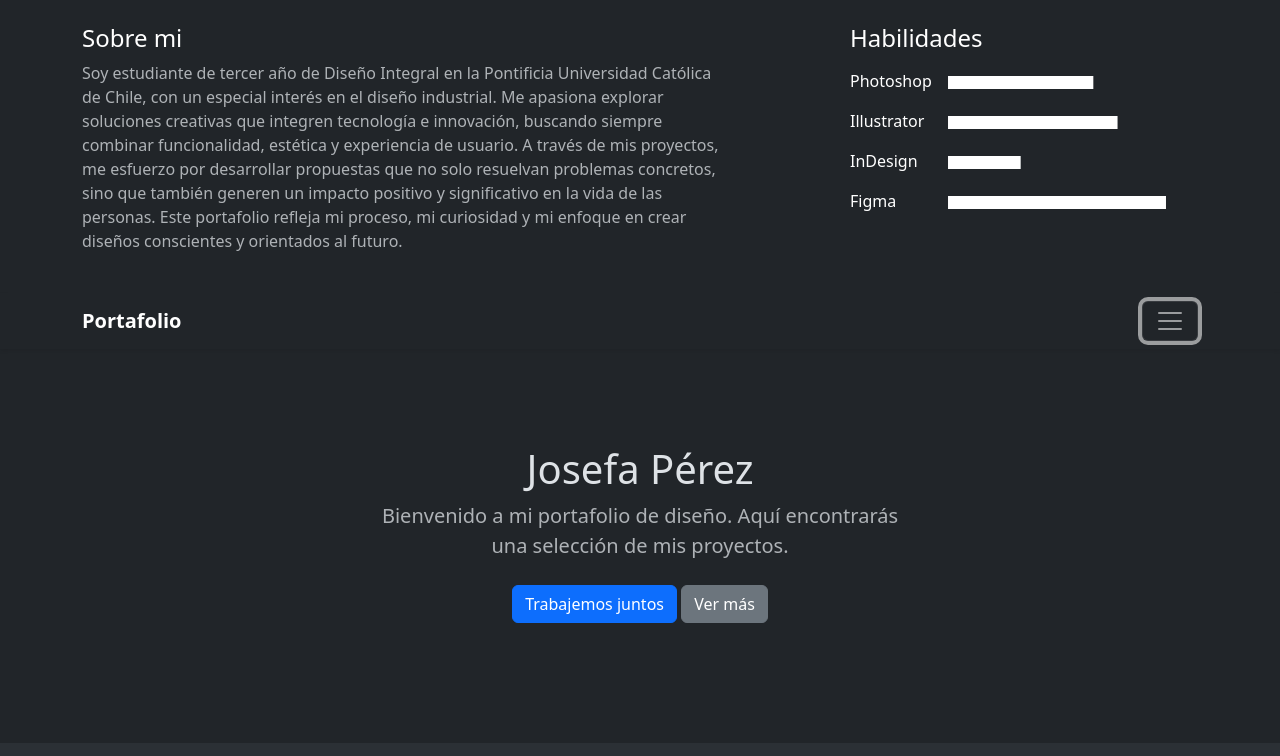
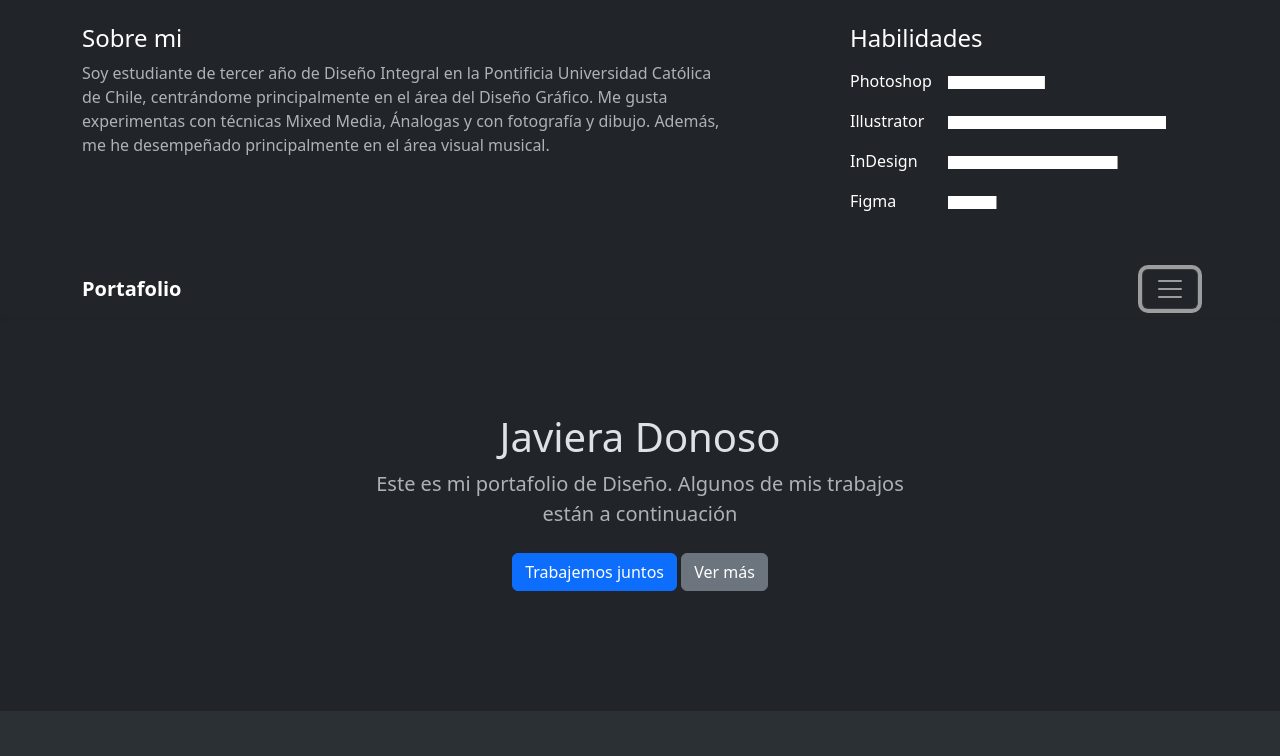
Before and after one commit to javy3003/decima-clase, a plain HTML site: page index.html in a window 1280 px wide. Both pictures are taken after a click on the button "Toggle navigation". Shown: the top 756 px of the page. Drawn offline with nearby package versions, Linux system fonts and the light colour scheme.

Commit message:
Update portfolio details and author information

```diff
--- a/index.html
+++ b/index.html
@@ -16,7 +16,7 @@
                         <div class="col-sm-8 col-md-7 py-4">
                             <h4>Sobre mi</h4>
                             <p class="text-body-secondary">
-                                Soy estudiante de tercer año de Diseño Integral en la Pontificia Universidad Católica de Chile, con un especial interés en el diseño industrial. Me apasiona explorar soluciones creativas que integren tecnología e innovación, buscando siempre combinar funcionalidad, estética y experiencia de usuario. A través de mis proyectos, me esfuerzo por desarrollar propuestas que no solo resuelvan problemas concretos, sino que también generen un impacto positivo y significativo en la vida de las personas. Este portafolio refleja mi proceso, mi curiosidad y mi enfoque en crear diseños conscientes y orientados al futuro.
+                                Soy estudiante de tercer año de Diseño Integral en la Pontificia Universidad Católica de Chile, centrándome principalmente en el área del Diseño Gráfico. Me gusta experimentas con técnicas Mixed Media, Ánalogas y con fotografía y dibujo. Además, me he desempeñado principalmente en el área visual musical.
 
                             </p>
                         </div>
@@ -45,9 +45,9 @@
             <section class="py-5 text-center container">
                 <div class="row py-lg-5">
                     <div class="col-lg-6 col-md-8 mx-auto">
-                        <h1 class="fw-light">Josefa Pérez</h1>
-                        <p class="lead text-body-secondary">Bienvenido a mi portafolio de diseño. Aquí encontrarás una selección de mis proyectos. </p>
-                        <p><a href="mailto:jprep@uc.cl" class="btn btn-primary my-2">Trabajemos juntos</a> <a href="https://www.linkedin.com/in/josefa-p%C3%A9rez-41b08435b/" class="btn btn-secondary my-2">Ver más</a></p>
+                        <h1 class="fw-light">Javiera Donoso</h1>
+                        <p class="lead text-body-secondary">Este es mi portafolio de Diseño. Algunos de mis trabajos están a continuación </p>
+                        <p><a href="mailto:jprep@uc.cl" class="btn btn-primary my-2">Trabajemos juntos</a> <a href="https://www.linkedin.com/in/javiera-donoso-sandoval-73a77b22b" class="btn btn-secondary my-2">Ver más</a></p>
                     </div>
                 </div>
             </section>
@@ -60,7 +60,7 @@
         <footer class="text-body-secondary py-5">
             <div class="container">
                 <p class="float-end mb-1"><a href="#">Volver arriba</a></p>
-                <p class="mb-1"> &copy; Josefa Pérez 2025</p>
+                <p class="mb-1"> &copy; Javiera Donoso 2025</p>
             </div>
         </footer>
          <script src="https://cdn.jsdelivr.net/npm/bootstrap@5.3.8/dist/js/bootstrap.bundle.min.js" integrity="sha384-FKyoEForCGlyvwx9Hj09JcYn3nv7wiPVlz7YYwJrWVcXK/BmnVDxM+D2scQbITxI" crossorigin="anonymous"></script>
@@ -69,10 +69,10 @@
 
          <script>
              const habilidades = [
-                {programa:"Photoshop",valor: "60"},
-                {programa:"Illustrator",valor: "70"},
-                {programa:"InDesign",valor: "30"},
-                {programa:"Figma",valor: "90"},
+                {programa:"Photoshop",valor: "40"},
+                {programa:"Illustrator",valor: "90"},
+                {programa:"InDesign",valor: "70"},
+                {programa:"Figma",valor: "20"},
              ]
 
              const donde = document.querySelector ("#aqui");
```
